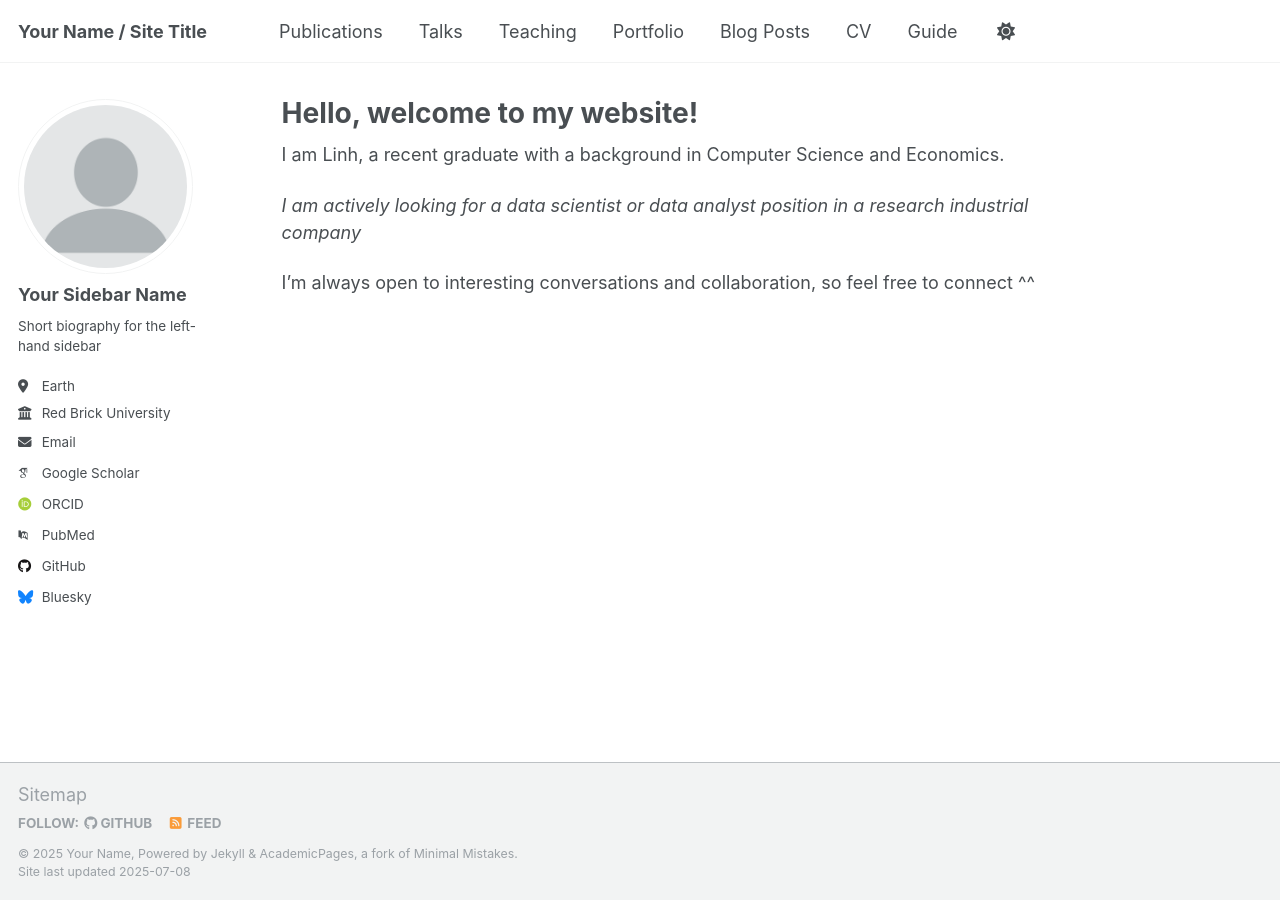
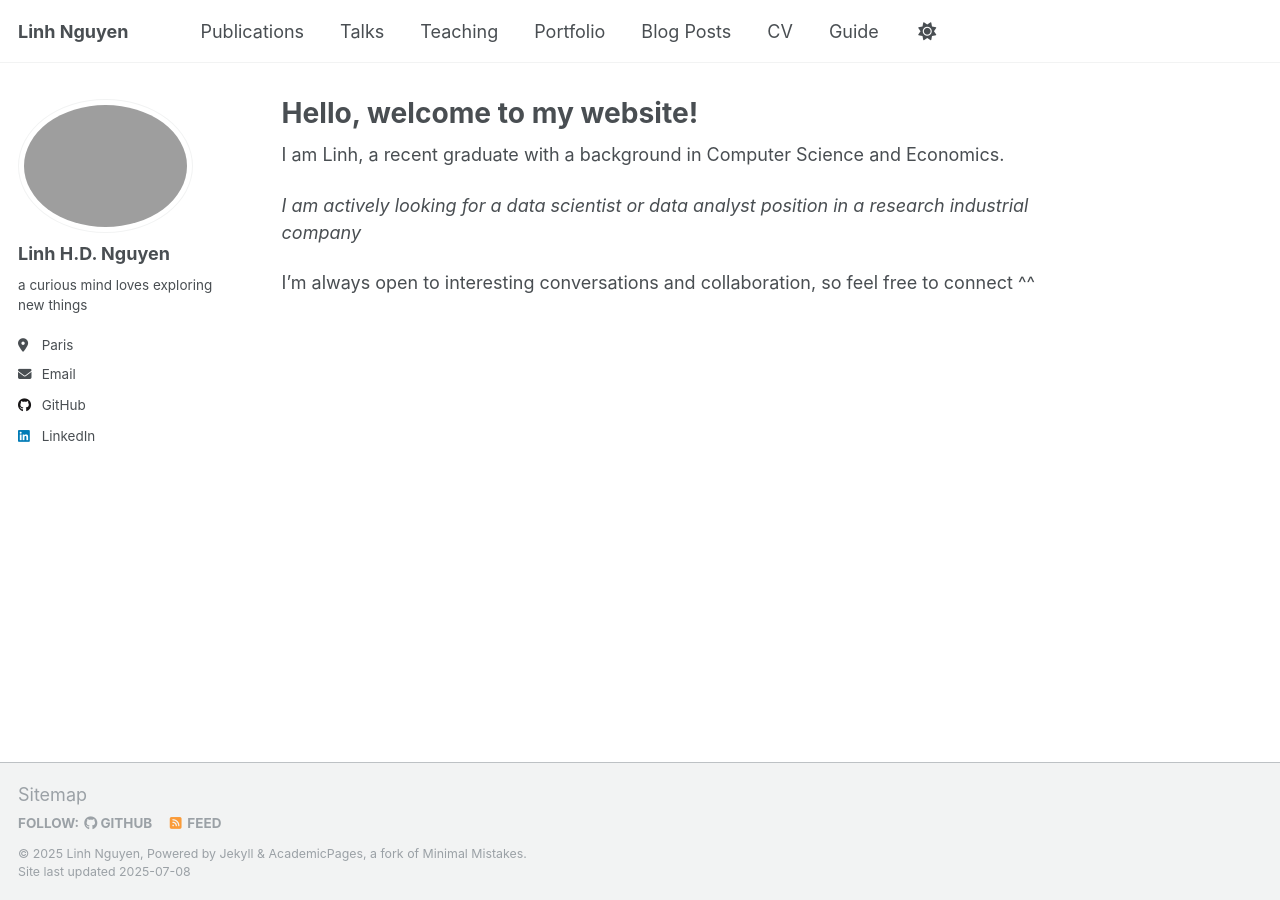
Before and after one commit to hdlinhnguyen/hdlinhnguyen.github.io, a Jekyll site: the page built from _pages/about.md, in a window 1280 px wide. Built offline with Jekyll 4.4.1, drawn with Linux system fonts in a browser that asks for light colours; some web fonts are replaced; a script that is not in the unit is left out.

Commit message:
Update _config.yml

```diff
--- a/_config.yml
+++ b/_config.yml
@@ -9,36 +9,36 @@
 # Basic Site Settings
 locale                   : "en-US"
 site_theme               : "default"
-title                    : "Your Name / Site Title"
+title                    : "Linh Nguyen"
 title_separator          : "-"
-name                     : &name "Your Name"
-description              : &description "personal description"
-url                      : https://academicpages.github.io # the base hostname & protocol for your site e.g. "https://[your GitHub username].github.io" or if you already have some other page hosted on Github then use "https://[your GitHub username].github.io/[Your Repo Name]"
+name                     : &name "Linh Nguyen"
+description              : &description "a curious mind loves exploring new things"
+url                      : https://hdlinhnguyen.github.io # the base hostname & protocol for your site e.g. "https://[your GitHub username].github.io" or if you already have some other page hosted on Github then use "https://[your GitHub username].github.io/[Your Repo Name]"
 baseurl                  : "" # the subpath of your site, e.g. "/blog"
-repository               : "academicpages/academicpages.github.io"
+repository               : "hdlinhnguyen/hdlinhnguyen.github.io"
 
 # Site Author - The following control what appear as part of the author content on the side bar.
 #               If a field is blank the icon and link will not appear, otherwise it will be shown.
 #               Additional customization can be done by editing /_includes/author-profile.html
 author:
   # Biographic information
-  avatar           : "profile.png"
-  name             : "Your Sidebar Name"
+  avatar           : "ava1.png"
+  name             : "Linh H.D. Nguyen"
   pronouns         : # example: "she/her"
-  bio              : "Short biography for the left-hand sidebar"
-  location         : "Earth"
-  employer         : "Red Brick University"
+  bio              : "a curious mind loves exploring new things"
+  location         : "Paris"
+  employer         : # "Red Brick University"
   uri              : # URL
-  email            : "none@example.org"
+  email            : "hdlinh.nguyen19@gmail.com"
 
   # Academic websites
   academia         : # URL
   arxiv            : # URL - Update with the correct link to your profile
-  googlescholar    : "https://scholar.google.com/citations?user=PS_CX0AAAAAJ"
+  googlescholar    : #"https://scholar.google.com/citations?user=PS_CX0AAAAAJ"
   impactstory      : # URL
-  orcid            : "http://orcid.org/yourorcidurl"
+  orcid            : #"http://orcid.org/yourorcidurl"
   semantic         : # URL
-  pubmed           : "https://www.ncbi.nlm.nih.gov/pubmed/?term=john+snow"
+  pubmed           : #"https://www.ncbi.nlm.nih.gov/pubmed/?term=john+snow"
   researchgate     : # URL
   scopus           : # URL
 
@@ -46,13 +46,13 @@ author:
   bitbucket        : # Username - Update with your username on the site
   codepen          : # Username
   dribbble         : # Username
-  github           : "academicpages"
+  github           : "hdlinhnguyen"
   kaggle           : # Username
   stackoverflow    : # User number or user number and name (i.e., use "1" or "1/jeff-atwood")
 
   # Social media
   artstation       : # Username
-  bluesky          : "bsky.app" # Replace this with you Bluesky username
+  bluesky          : #"bsky.app" # Replace this with you Bluesky username
   facebook         : # Username
   flickr           : # Username
   foursquare       : # Username
@@ -61,7 +61,7 @@ author:
   keybase          : # Username
   instagram        : # Username
   lastfm           : # Username
-  linkedin         : # Username
+  linkedin         : "hdlinhnguyen"
   mastodon         : # URL
   medium           : # URL
   pinterest        : # Username
```
